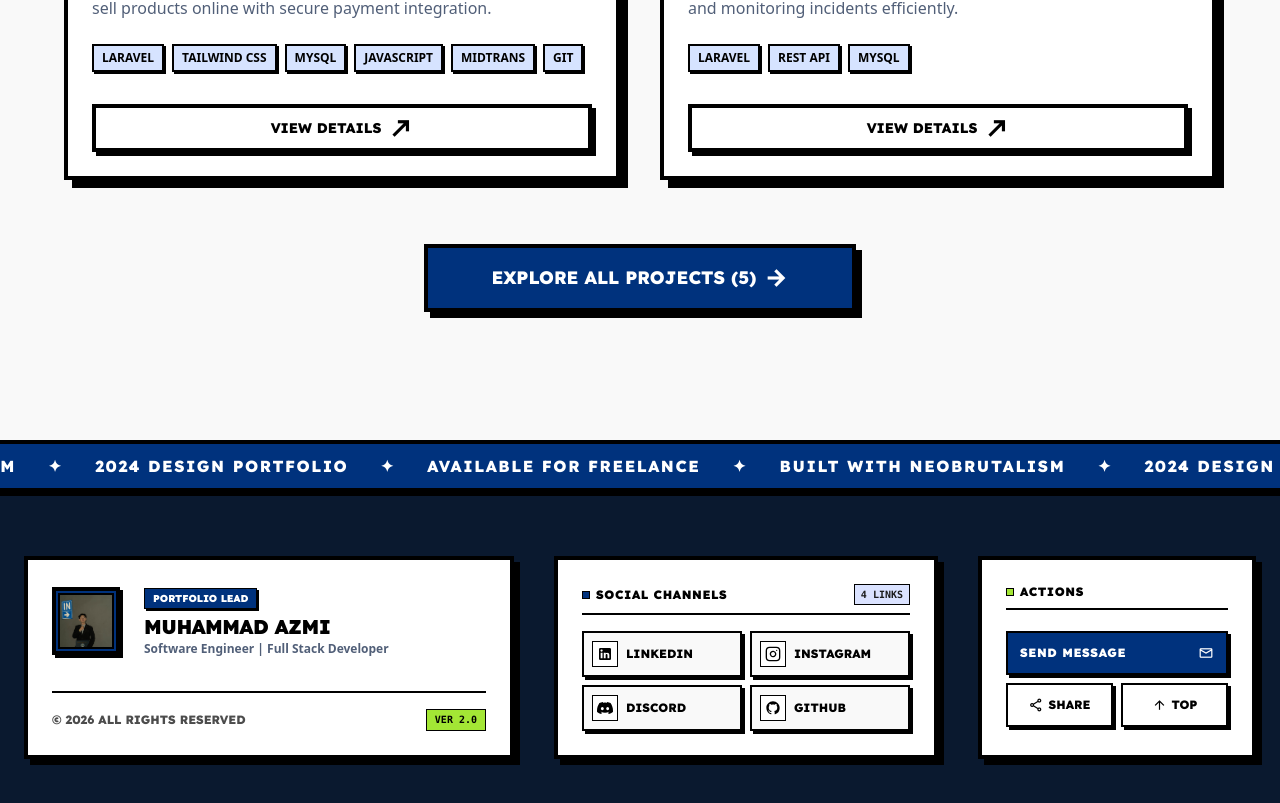
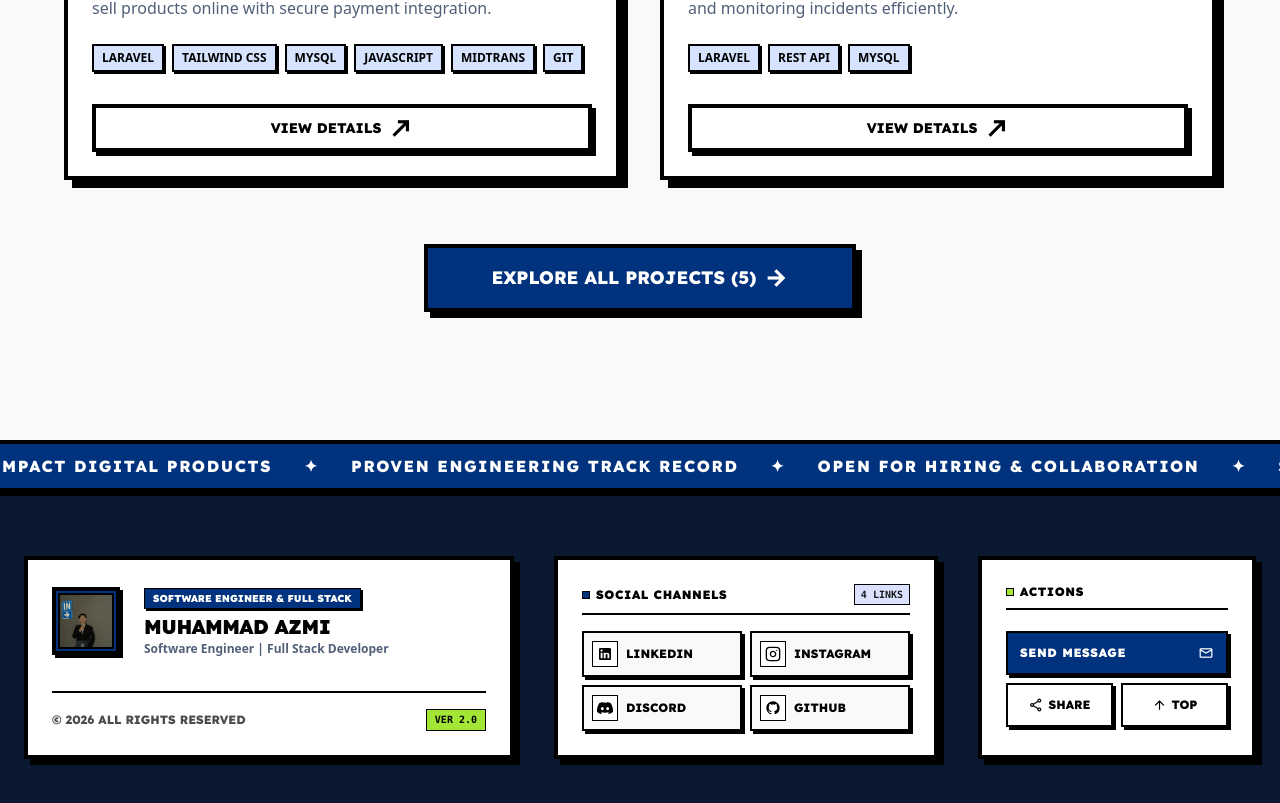
Before and after one commit to MuhammadAzmiNurIman/portofolio, a React (Vite) app: page / in a window 1280 px wide. Shown: the part 2064-2867 px from the top of the page. Built offline with nearby package versions, Linux system fonts and the light colour scheme.

Commit message:
Update portfolio

```diff
--- a/src/components/Footer.jsx
+++ b/src/components/Footer.jsx
@@ -3,17 +3,21 @@ import { portfolioData } from '../data/portfolioData';
 
 export function Footer({ onOpenContact }) {
   const marqueeItems = [
-    "Available for Freelance",
+    "Open for Hiring & Collaboration",
     "✦",
-    "Built with Neobrutalism",
+    "Software Engineer | Full Stack Specialist",
     "✦",
-    "2024 Design Portfolio",
+    "Delivering High-Impact Digital Products",
     "✦",
-    "Available for Freelance",
+    "Proven Engineering Track Record",
     "✦",
-    "Built with Neobrutalism",
+    "Open for Hiring & Collaboration",
     "✦",
-    "2024 Design Portfolio",
+    "Software Engineer | Full Stack Specialist",
+    "✦",
+    "Delivering High-Impact Digital Products",
+    "✦",
+    "Proven Engineering Track Record",
     "✦"
   ];
 
@@ -89,7 +93,7 @@ export function Footer({ onOpenContact }) {
               </div>
               <div>
                 <span className="inline-block bg-primary text-white font-display text-[10px] font-black uppercase px-2 py-0.5 border border-black shadow-[2px_2px_0px_0px_#000] mb-1">
-                  PORTFOLIO LEAD
+                  SOFTWARE ENGINEER & FULL STACK
                 </span>
                 <h3 className="font-display font-black text-xl text-black uppercase tracking-tight">
                   {portfolioData.profile.name}
```
